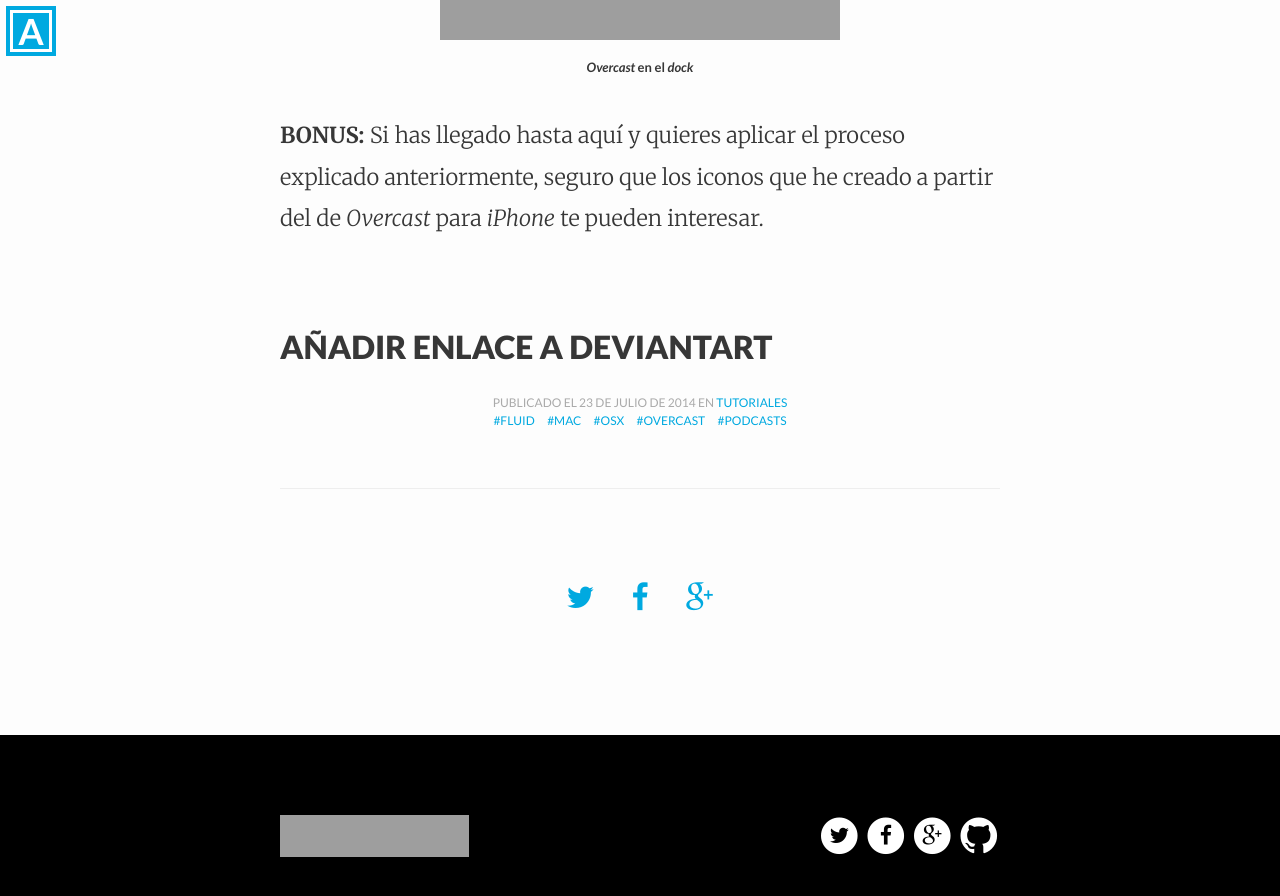
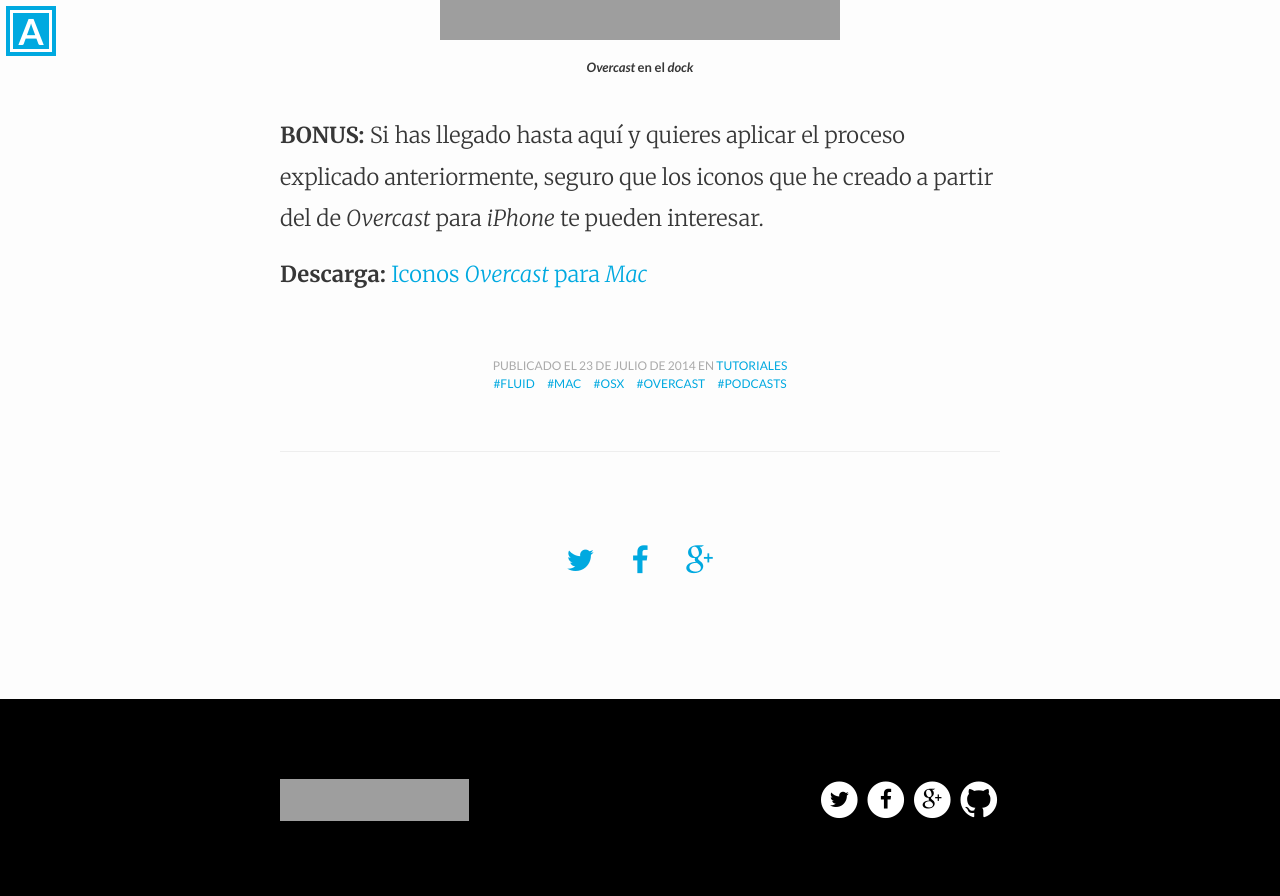
Before and after one commit to asiertejada/asiertejada.github.io, a Jekyll site: the page built from _posts/2014-07-23-como-crear-una-app-de-overcast-para-mac.md, in a window 1280 px wide and 900 px high, scrolled down 2770 px. Shown: the top 896 px of the window. Built offline with Jekyll 4.4.1, drawn with Linux system fonts in a browser that asks for light colours; grey boxes are pictures that could not be loaded.

Commit message:
Download link added

```diff
--- a/_posts/2014-07-23-como-crear-una-app-de-overcast-para-mac.md
+++ b/_posts/2014-07-23-como-crear-una-app-de-overcast-para-mac.md
@@ -30,7 +30,7 @@
 
 **BONUS:** Si has llegado hasta aquí y quieres aplicar el proceso explicado anteriormente, seguro que los iconos que he creado a partir del de *Overcast* para *iPhone* te pueden interesar.
 
-## AÑADIR ENLACE A DEVIANTART
+**Descarga:** [Iconos *Overcast* para *Mac*](https://dl.dropboxusercontent.com/u/8761235/Overcast%20Icons%20for%20Mac.zip)
 
 
 
```
